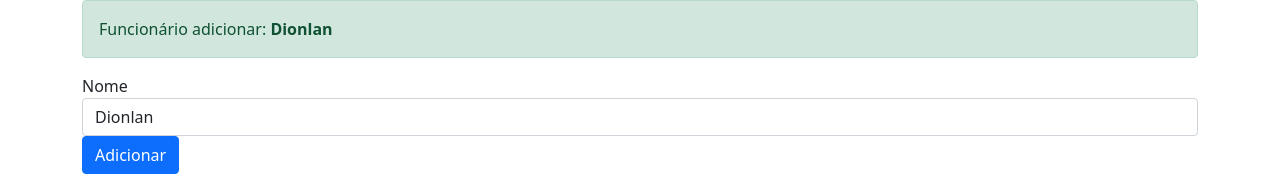
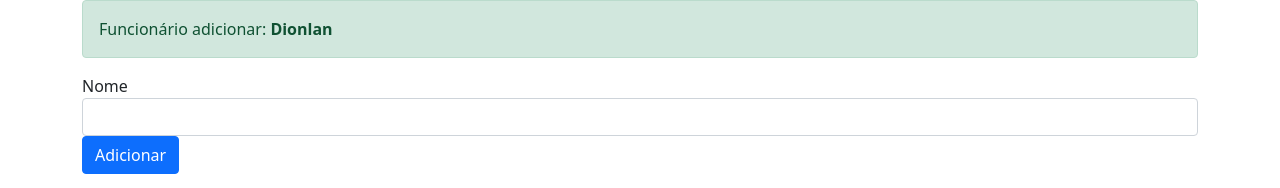
Before and after one commit to dionlan/algamoney-app, an Angular app: page / in a window 1280 px wide. Shown: the top 188 px of the page. Built offline with nearby package versions, Linux system fonts and the light colour scheme.

Commit message:
Usando variável de referência do input.

```diff
--- a/src/app/app.component.html
+++ b/src/app/app.component.html
@@ -5,10 +5,10 @@
 
     <div class="form-group">
         <label> Nome </label>
-        <input type="text" class="form-control" (input)="alterarNome($event)" value={{nome}} />
+        <input type="text" class="form-control" #nomeInput />
     </div>
 
     <div class="form-group">
-        <button type="button" class="btn btn-primary" (click)="adicionar()"> Adicionar </button>
+        <button type="button" class="btn btn-primary" (click)="adicionar(nomeInput.value)"> Adicionar </button>
     </div>
 </div>
--- a/src/app/app.component.ts
+++ b/src/app/app.component.ts
@@ -8,11 +8,9 @@
 export class AppComponent {
   nome = 'Dionlan'
 
-  adicionar(){
-    console.log(`Adicionando ${this.nome}`)
+  adicionar(nome: any){
+    this.nome = nome;
+   console.log(nome)
 
   }
-  alterarNome(event: any){
-    this.nome = event.target.value
-  }
 }
```
